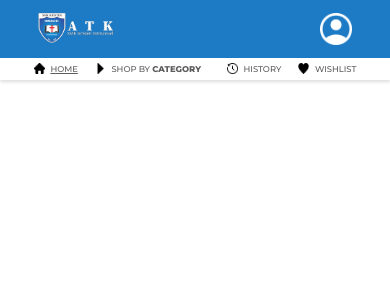
After one commit to Banditov/XI-TKJ-3_PWL_Kelompok-5, a PHP site: page /front-end/components/header/header.php in a window 390 px wide. The commit adds this page. Shown: the top 300 px of the page. Run offline with PHP 8.4, Linux system fonts and the light colour scheme.

Commit message:
new file:   front-end/components/footer/footer.php 	new file:   front-end/components/footer/style/responsiveStyle.css 	new file:   front-end/components/footer/style/style.css 	new file:   front-end/components/header/header.php 	new file:   front-end/components/header/style/responsiveStyle.css 	new file:   front-end/components/header/style/style.css 	modified:   front-end/global/styles/globalStyle.css 	modified:   front-end/pages/home/home.php 	modified:   front-end/pages/home/styles/responsiveStyle.css 	modified:   front-end/pages/home/styles/style.css

```diff
--- /dev/null
+++ b/front-end/components/header/header.php
@@ -0,0 +1,43 @@
+<link rel="stylesheet" type="text/css" href="/front-end/components/header/style/responsiveStyle.css">
+<link rel="stylesheet" type="text/css" href="/front-end/components/header/style/style.css">
+<link rel="stylesheet" type="text/css" href="/front-end/global/styles/productColor.css">
+<link rel="stylesheet" type="text/css" href="/front-end/global/styles/globalStyle.css">
+
+<header>
+    <div id="header">
+        <img src="/front-end/global/resources/image/logo.png" id="logo">
+        <a href="/front-end/pages/login/login.php">
+            <img src="/front-end/global/resources/image/account.png" class="accountIcon">
+        </a>
+    </div>
+    <div id="nav">
+        <div class="navSection">
+            <a href="/front-end/pages/home/home.php">
+                <div class="navTab">
+                    <img src="/front-end/global/resources/image/home.png">
+                    <p id="selectedTab">HOME</p>
+                </div>
+            </a>
+            <a href="">
+                <div class="navTab">
+                    <img src="/front-end/global/resources/image/category.png">
+                    <p>SHOP BY <b>CATEGORY</b></p>
+                </div>
+            </a>
+        </div>
+        <div class="navSection">
+            <a href="">
+                <div class="navTab">
+                    <img src="/front-end/global/resources/image/history.png">
+                    <p>HISTORY</p>
+                </div>
+            </a>
+            <a href="">
+                <div class="navTab">
+                    <img src="/front-end/global/resources/image/wishlist.png">
+                    <p>WISHLIST</p>
+                </div>
+            </a>
+        </div>
+    </div>
+</header>
--- /dev/null
+++ b/front-end/components/header/style/responsiveStyle.css
@@ -0,0 +1,124 @@
+/* max dilakukan saat kurang */
+/* min dilakukan saat lebih */
+
+@media screen and (min-width: 5500px) {
+    #nav,
+    #header {
+        zoom: 5;
+    }
+}
+
+@media screen and (max-width: 5500px) {
+    #nav,
+    #header {
+        zoom: 4;
+    }
+}
+
+@media screen and (max-width: 3500px) {
+    #nav,
+    #header {
+        zoom: 2.5;
+    }
+}
+
+@media screen and (max-width: 2600px) {
+    #nav,
+    #header {
+        zoom: 1.8;
+    }
+}
+
+@media screen and (max-width: 2300px) {
+    #nav,
+    #header {
+        zoom: 1.8;
+    }
+}
+
+@media screen and (max-width: 2200px) {
+    #nav,
+    #header {
+        zoom: 1.7;
+    }
+}
+
+@media screen and (max-width: 2000px) {
+    #nav,
+    #header {
+        zoom: 1.4;
+    }
+}
+
+@media screen and (max-width: 1850px) {
+    #nav,
+    #header {
+        zoom: 1;
+    }
+}
+
+@media screen and (max-width: 1480px) {
+    header {
+        zoom: 0.9;
+    }
+}
+
+@media screen and (max-width: 1230px) {
+    header {
+        zoom: 0.8;
+    }
+}
+
+@media screen and (max-width: 1170px) {
+    #nav,
+    #header {
+        zoom: 1.5;
+    }
+}
+
+@media screen and (max-width: 980px) {
+    #nav,
+    #header {
+        zoom: 1.4;
+    }
+}
+
+@media screen and (max-width: 870px) {
+    #nav,
+    #header {
+        zoom: 1.2;
+    }
+}
+
+@media screen and (max-width: 830px) {
+    #nav,
+    #header {
+        zoom: 1.1;
+    }
+}
+
+@media screen and (max-width: 740px) {
+    #nav,
+    #header {
+        zoom: 1.1;
+    }
+}
+
+@media screen and (max-width: 700px) {
+    #nav,
+    #header {
+        zoom: 1;
+    }
+}
+
+@media screen and (max-width: 600px) {
+    #nav {
+        padding: 10px 40px 10px 20px;
+        zoom: 0.7;
+    }
+
+    #header {
+        padding: 20px 40px 20px 40px;
+        zoom: 0.8;
+    }
+}
--- /dev/null
+++ b/front-end/components/header/style/style.css
@@ -0,0 +1,44 @@
+#header {
+    background-color: #1D7BC5;
+    padding: 20px 60px 20px 60px;
+    display: flex;
+    justify-content: space-between;
+}
+
+#nav {
+    padding: 10px 60px 10px 30px;
+    display: flex;
+    box-shadow: 0px 5px 5px rgba(65, 62, 62, 0.151);
+    justify-content: space-between;
+}
+
+.navTab {
+    display: flex;
+    align-items: center;
+    margin-left: 30px;
+}
+
+.navTab > img {
+    width: 20px;
+    height: fit-content;
+}
+
+.navTab > p {
+    font-size: 15px;
+    color: #5E5E5E;
+    margin-left: 10px;
+}
+
+#selectedTab {
+    text-decoration: underline;
+    text-decoration-thickness: 1px;
+}
+
+.navSection {
+    display: flex;
+}
+
+.accountIcon {
+    width: 50px;
+    height: 50px;
+}
--- a/front-end/global/styles/globalStyle.css
+++ b/front-end/global/styles/globalStyle.css
@@ -40,3 +40,8 @@ footer {
     padding-top: 40px;
 
 }
+
+#logo {
+    width: 125px;
+    height: fit-content;
+}
```
Also changed, not shown: front-end/components/footer/footer.php (added, +31 -0 lines), front-end/components/footer/style/responsiveStyle.css (added, +114 -0 lines), front-end/components/footer/style/style.css (added, +38 -0 lines), front-end/pages/home/home.php (+2 -65 lines), front-end/pages/home/styles/responsiveStyle.css (+0 -142 lines), front-end/pages/home/styles/style.css (+0 -89 lines).
